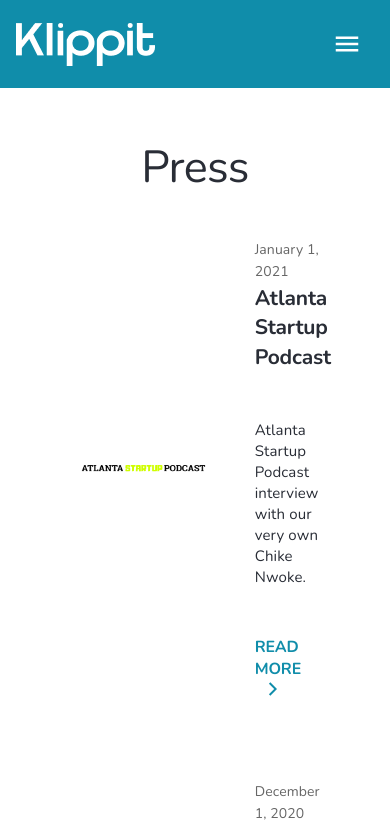
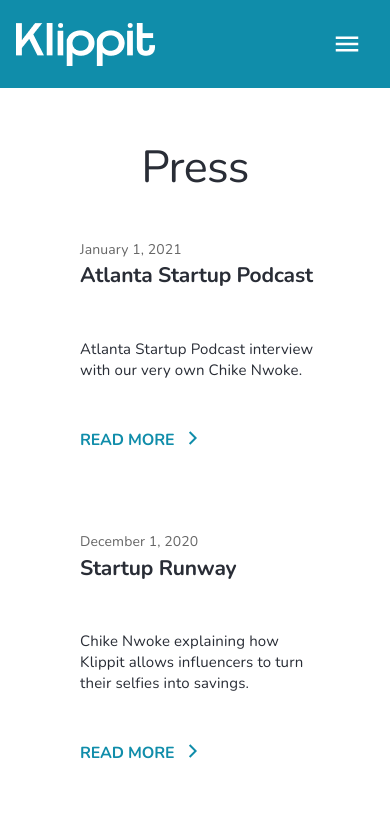
Before and after one commit to codingdave-dev/KlippitMarketingSite, a React (Create React App) app: page /press in a window 390 px wide. Shown: the top 830 px of the page. Built offline with nearby package versions, Linux system fonts and the light colour scheme.

Commit message:
Morning Pre Build  1/16/21

```diff
--- a/src/ui/PressItem.js
+++ b/src/ui/PressItem.js
@@ -1,10 +1,11 @@
 import React from "react";
-import { makeStyles } from "@material-ui/core/styles";
+import {makeStyles, useTheme} from "@material-ui/core/styles";
 import { Grid } from "@material-ui/core";
 
 import Typography from "@material-ui/core/Typography";
 
 import ArrowForwardIosIcon from "@material-ui/icons/ArrowForwardIos";
+import useMediaQuery from "@material-ui/core/useMediaQuery";
 const useStyles = makeStyles((theme) => ({
   container: {
     marginTop: "2.5em",
@@ -77,8 +78,11 @@ const useStyles = makeStyles((theme) => ({
 
 const PressItem = ({ img, date, title, description, link }) => {
   const classes = useStyles();
+  const theme = useTheme();
+  const matchesXS = useMediaQuery(theme.breakpoints.down("xs"));
   return (
     <Grid item container alignItems={"center"} className={classes.container}>
+      {!matchesXS && (
           <Grid item lg={4} md={4} sm={5} xs={8} className={classes.leftContainer}>
             <Grid item container>
               <Grid
@@ -92,8 +96,10 @@ const PressItem = ({ img, date, title, description, link }) => {
               </Grid>
             </Grid>
           </Grid>
+      )}
 
-      <Grid item lg={8} md={8} sm={7} xs={4} className={classes.rightContainer}>
+
+      <Grid item lg={8} md={8} sm={7} xs={12} className={classes.rightContainer}>
         <Grid item container direction={"column"}>
           <Grid item>
             <Typography variant={"h6"} className={classes.date}>
```
Lines whose indentation alone changed are shown as unchanged.
